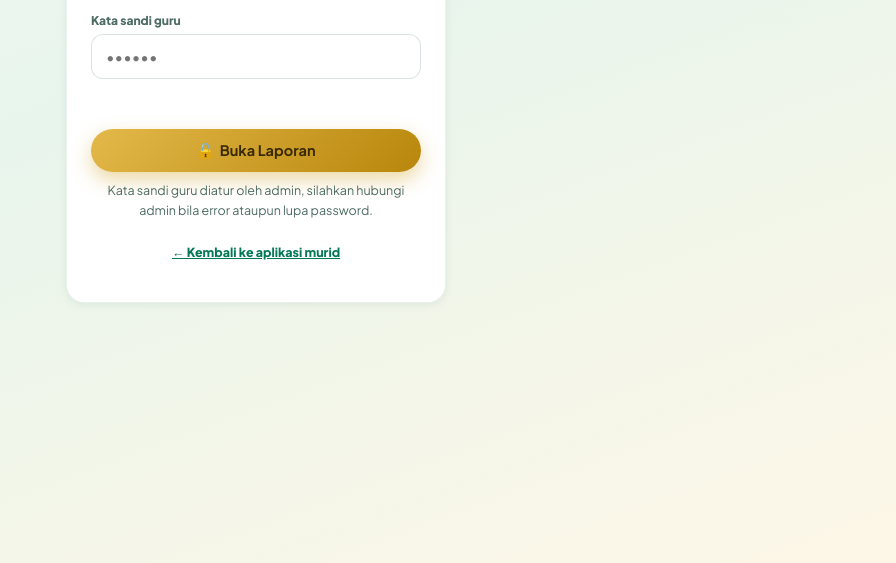
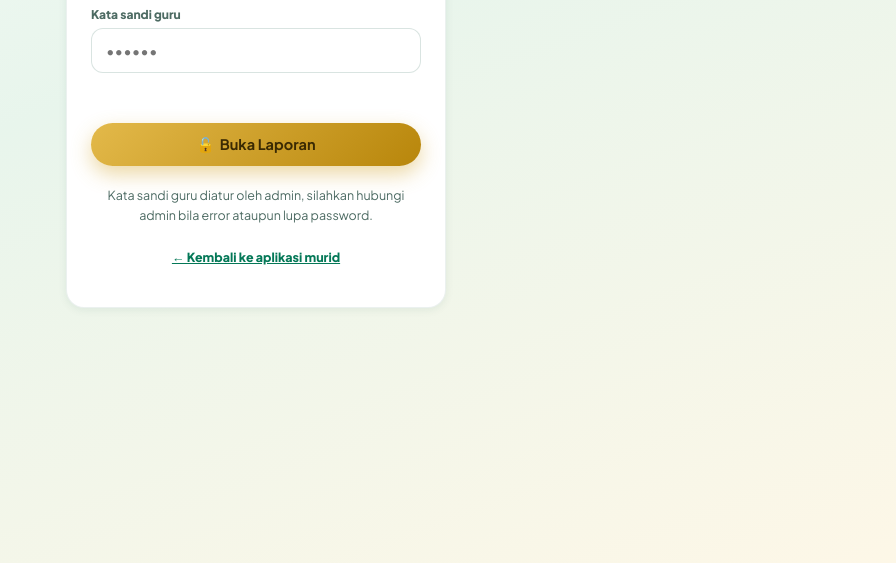
Before and after one commit to neyzaak/Cordova-E-Learn, a website: page public/guru.html in a window 1280 px wide. Shown: the part 237-800 px from the top of the page, without its empty margins (384-1280 px from the left). Drawn offline with Linux system fonts and the light colour scheme.

Commit message:
Beri jarak lebih lega antara tombol Buka Laporan dan catatan kata sandi di kartu login guru

```diff
--- a/public/guru.html
+++ b/public/guru.html
@@ -101,6 +101,7 @@
     .hafal-tags span { background: var(--emerald-50); border: 1px solid var(--emerald-200); color: var(--emerald-800); font-size: 11px; font-weight: 700; padding: 3px 8px; border-radius: 8px; }
     .guru-empty { text-align: center; padding: 34px 10px; color: var(--ink-soft); font-weight: 700; font-size: 13.5px; }
     .guru-note { font-size: 11.5px; color: var(--ink-soft); margin: 8px 0 0; }
+    .guru-login .card #login-note { margin-top: 20px; line-height: 1.55; }
     .footer-link { margin-top: 22px; text-align: center; font-size: 12.5px; color: var(--ink-soft); }
     .footer-link a { color: var(--emerald-700); font-weight: 800; }
 
@@ -166,7 +167,7 @@
         <input type="password" id="guru-password" autocomplete="current-password" placeholder="••••••" />
         <p class="guru-msg" id="login-msg"></p>
         <button class="btn btn-gold" id="btn-guru-login">🔓&nbsp; Buka Laporan</button>
-        <p class="guru-note">Kata sandi guru diatur oleh admin, silahkan hubungi admin bila error ataupun lupa password.</p>
+        <p class="guru-note" id="login-note">Kata sandi guru diatur oleh admin, silahkan hubungi admin bila error ataupun lupa password.</p>
         <p class="footer-link"><a href="index.html">← Kembali ke aplikasi murid</a></p>
       </div>
     </div>
```
